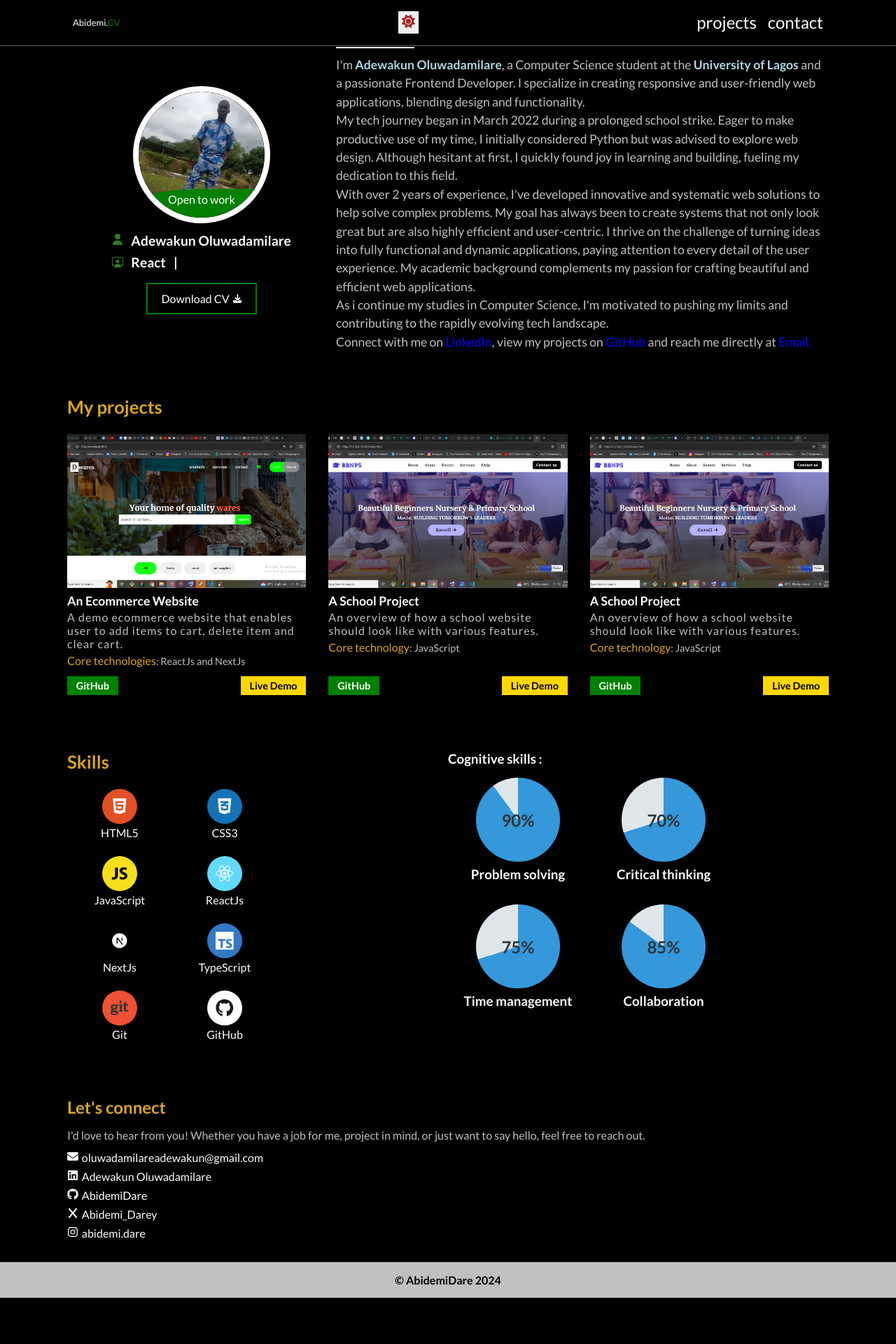
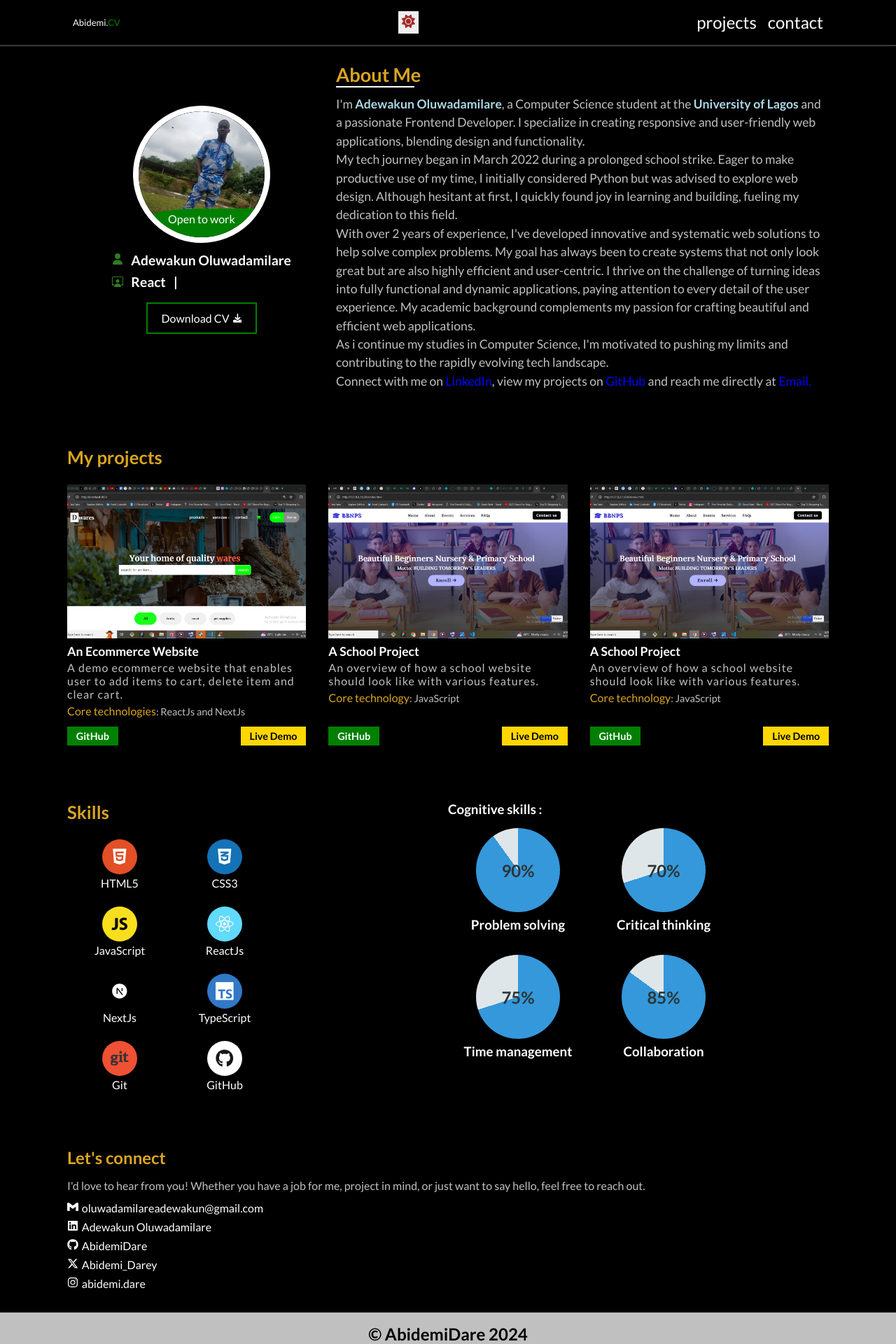
Before and after one commit to AbidemiDare/Portfolio, a Next.js app: page / in a window 1280 px wide. Shown: the top 1920 px of the page at 70% size. Before the commit the page ends 1854 px from the top, so only its background shows below. Built offline with nearby package versions, Linux system fonts and the light colour scheme.

Commit message:
footer changes

```diff
--- a/src/app/components/about/about.module.css
+++ b/src/app/components/about/about.module.css
@@ -59,7 +59,7 @@
 
 @media screen and (min-width: 992px) {
   .aboutSection {
-    padding-top: 0;
+    padding-top: 3.5rem;
     width: 55vw;
   }
 
--- a/src/app/components/contact/contact.tsx
+++ b/src/app/components/contact/contact.tsx
@@ -1,13 +1,8 @@
 import React from "react";
 import style from "./contact.module.css";
 import Link from "next/link";
-import {
-  FaEnvelope,
-  FaGithub,
-  FaInstagram,
-  FaLinkedin,
-  FaX,
-} from "react-icons/fa6";
+import { FaGithub, FaInstagram, FaLinkedin, FaXTwitter } from "react-icons/fa6";
+import { SiGmail } from "react-icons/si";
 
 const Contact = () => {
   return (
@@ -22,7 +17,7 @@ const Contact = () => {
         <div className={style.contactDetails}>
           <div className={style.contactLink}>
             <span className={style.contactEmail}>
-              <FaEnvelope />
+              <SiGmail />
             </span>
             <Link target="_blank" href="mailto:oluwadamilareadewakun@gmail.com">
               {" "}
@@ -55,7 +50,7 @@ const Contact = () => {
 
           <div className={style.contactLink}>
             <span className={style.contactGitHub}>
-              <FaX />
+              <FaXTwitter />
             </span>
             <Link target="_blank" href="https://x.com/Abidemi_Darey">
               {" "}
--- a/src/app/components/footer/footer.module.css
+++ b/src/app/components/footer/footer.module.css
@@ -1,16 +1,21 @@
 .footer {
   background: silver;
-  padding: 3rem 0;
+  padding: 0.5rem 0;
   text-align: center;
   color: black;
 }
 
 .footer p {
   font-weight: bold;
+  font-size: 1.2rem;
 }
 
 @media screen and (min-width: 520px) {
   .footer {
     padding: 1rem 0;
   }
+
+  .footer p {
+    font-size: 1.5rem;
+  }
 }
--- a/src/app/page.module.css
+++ b/src/app/page.module.css
@@ -128,7 +128,7 @@
 
 .fixedLinks {
   position: fixed;
-  bottom: 2%;
+  bottom: 5%;
   left: 0;
   width: 100%;
   opacity: 0;
@@ -262,6 +262,7 @@
 @media screen and (min-width: 992px) {
   .heroContainer {
     width: 85vw;
+    padding-bottom: 1rem;
   }
 
   .hero {
--- a/src/app/page.tsx
+++ b/src/app/page.tsx
@@ -4,12 +4,7 @@ import React, { useState } from "react";
 import Link from "next/link";
 import style from "./page.module.css";
 import { useEffect, useRef } from "react";
-import {
-  FaDownload,
-  FaGithub,
-  FaTwitter,
-  FaUser,
-} from "react-icons/fa6";
+import { FaDownload, FaGithub, FaUser, FaXTwitter } from "react-icons/fa6";
 import Image from "next/image";
 import Typed from "typed.js";
 import { BsPersonWorkspace } from "react-icons/bs";
@@ -87,7 +82,7 @@ const Home = () => {
             </button>
             <button className={`${style.heroLinkBtn} ${style.heroX}`}>
               <Link target="_blank" href="https://x.com/Abidemi_Darey">
-                <FaTwitter />{" "}
+                <FaXTwitter />{" "}
               </Link>{" "}
             </button>
           </div>
@@ -161,7 +156,7 @@ const Home = () => {
             </button>
             <button className={`${style.fixedBtn} ${style.fixedX}`}>
               <Link target="_blank" href="https://x.com/Abidemi_Darey">
-                <FaTwitter />{" "}
+                <FaXTwitter />{" "}
               </Link>{" "}
             </button>
           </div>
```
Also changed, not shown: public/Images/problemSolving.jpeg (deleted).
